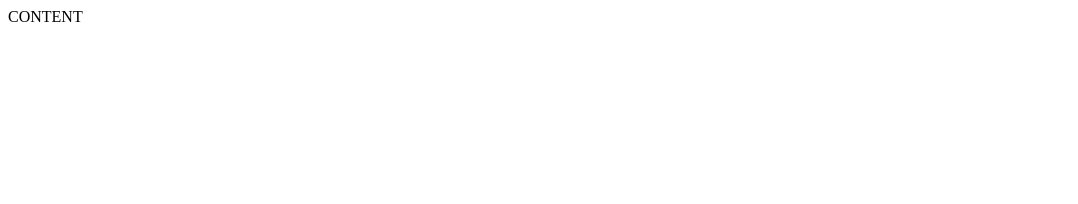
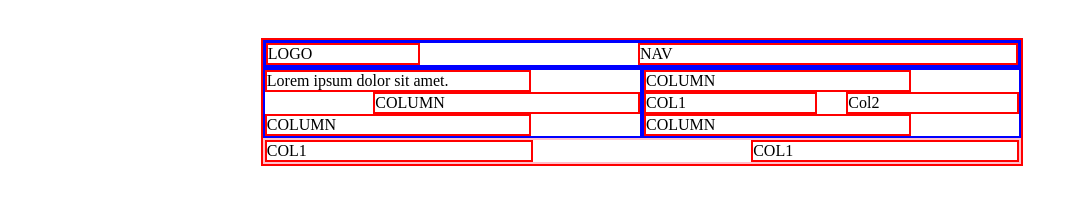
Before and after one commit to 3rnis/ND-kvadratai, a website: page index.html in a window 1280 px wide. Shown: the whole page, without its empty margins (0-1078 px from the left). Drawn offline with Linux system fonts and the light colour scheme.

Commit message:
Solution

```diff
--- a/index.html
+++ b/index.html
@@ -1,12 +1,49 @@
 <!DOCTYPE html>
 <html lang="en">
-<head>
-    <meta charset="UTF-8">
-    <meta http-equiv="X-UA-Compatible" content="IE=edge">
-    <meta name="viewport" content="width=device-width, initial-scale=1.0">
+  <head>
+    <meta charset="UTF-8" />
+    <meta http-equiv="X-UA-Compatible" content="IE=edge" />
+    <meta name="viewport" content="width=device-width, initial-scale=1.0" />
     <title>ND kvadratai</title>
-</head>
-<body>
-    CONTENT
-</body>
+  </head>
+  <body>
+    <div style=" border: 2px solid red; width: 60%; margin-top: 30px; margin-left: 20%; display: inline-block;">
+      <div style="border: 3px solid blue; width: calc(100% - 6px); float: right;">
+        <div style="border: 2px solid red; width: 20%; float: left">LOGO</div>
+        <div style="border: 2px solid red; width: 50%; float: right">NAV</div>
+      </div>
+
+        <div style="border: 2px solid blue;width: calc(50% - 4px); float: left;">
+          <div style="border: 2px solid red; width: 70%; float: left">
+            Lorem ipsum dolor sit amet.
+          </div>
+          <div style="border: 2px solid red; width: 70%; float: right">
+            COLUMN
+          </div>
+          <div style="border: 2px solid red; width: 70%; float: left">
+            COLUMN
+          </div>
+        </div>
+
+        <div style="border: 2px solid blue; width: calc(50% - 4px); float: right">
+          <div style="border: 2px solid red; width: 70%; float: left">
+            COLUMN
+          </div>
+          <div style="border: 2px solid red; width: 45%; float: left">COL1</div>
+          <div style="border: 2px solid red; width: 45%; float: right">
+            Col2
+          </div>
+          <div style="border: 2px solid red; width: 70%; float: left">
+            COLUMN
+          </div>
+        </div>
+
+      <div style="width: calc(100% - 4px); border: 2px solid pink; float:left;">
+        <div style="border: 2px solid red; width: 35%; float: left">COL1</div>
+        <div style="border: 2px solid red; width: 35%; float: right">COL1</div>
+      </div>
+    </div>
+  </body>
 </html>
+
+<!-- Elementu plotis (width) - susideda is width + borderio krastiniu dydzio, todel mums reikalinga calc funkcija norint naudoti 100% elemento dydzio, kadangi naudojant tik width: 100% elementai lipa vienas ant kito. . -->
```
